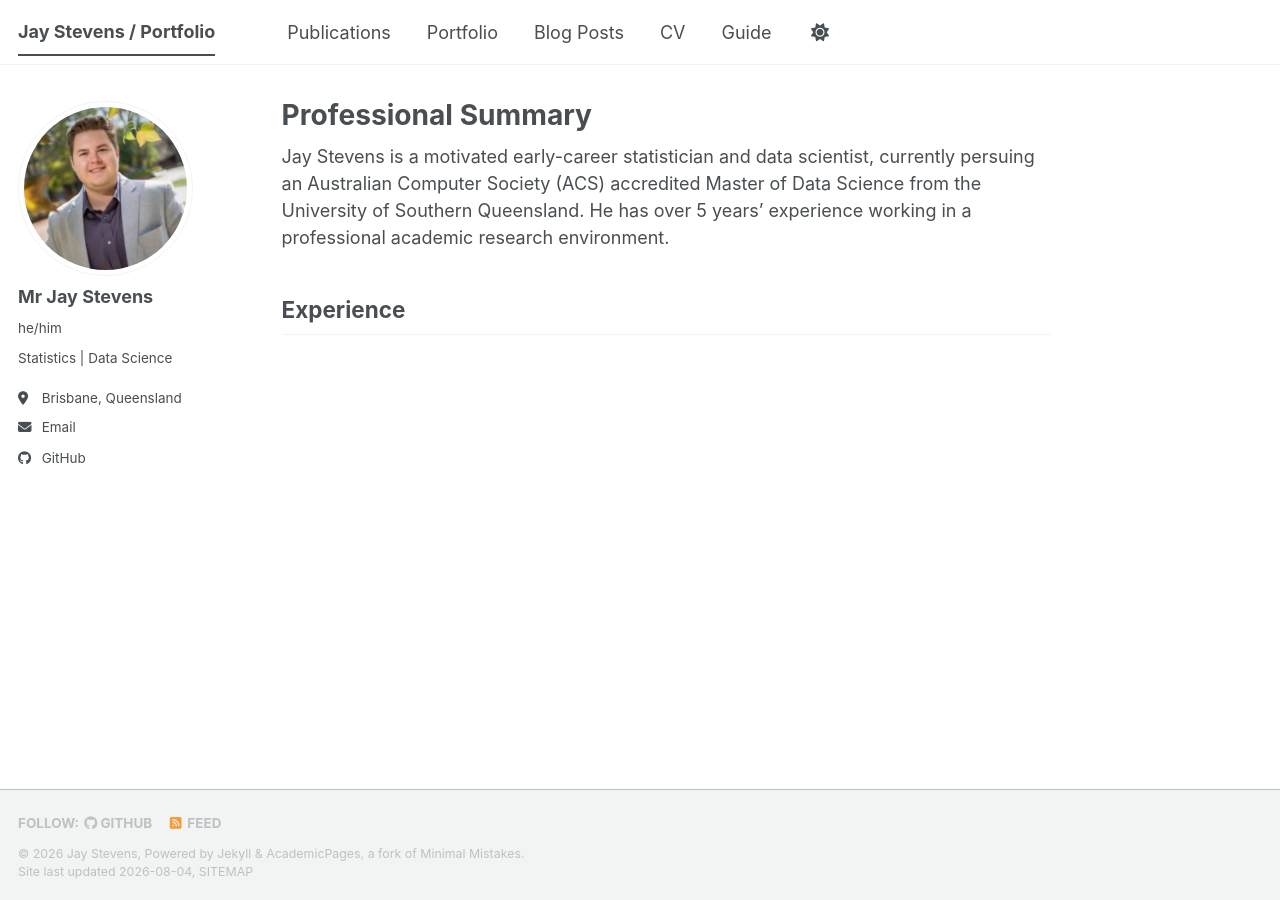
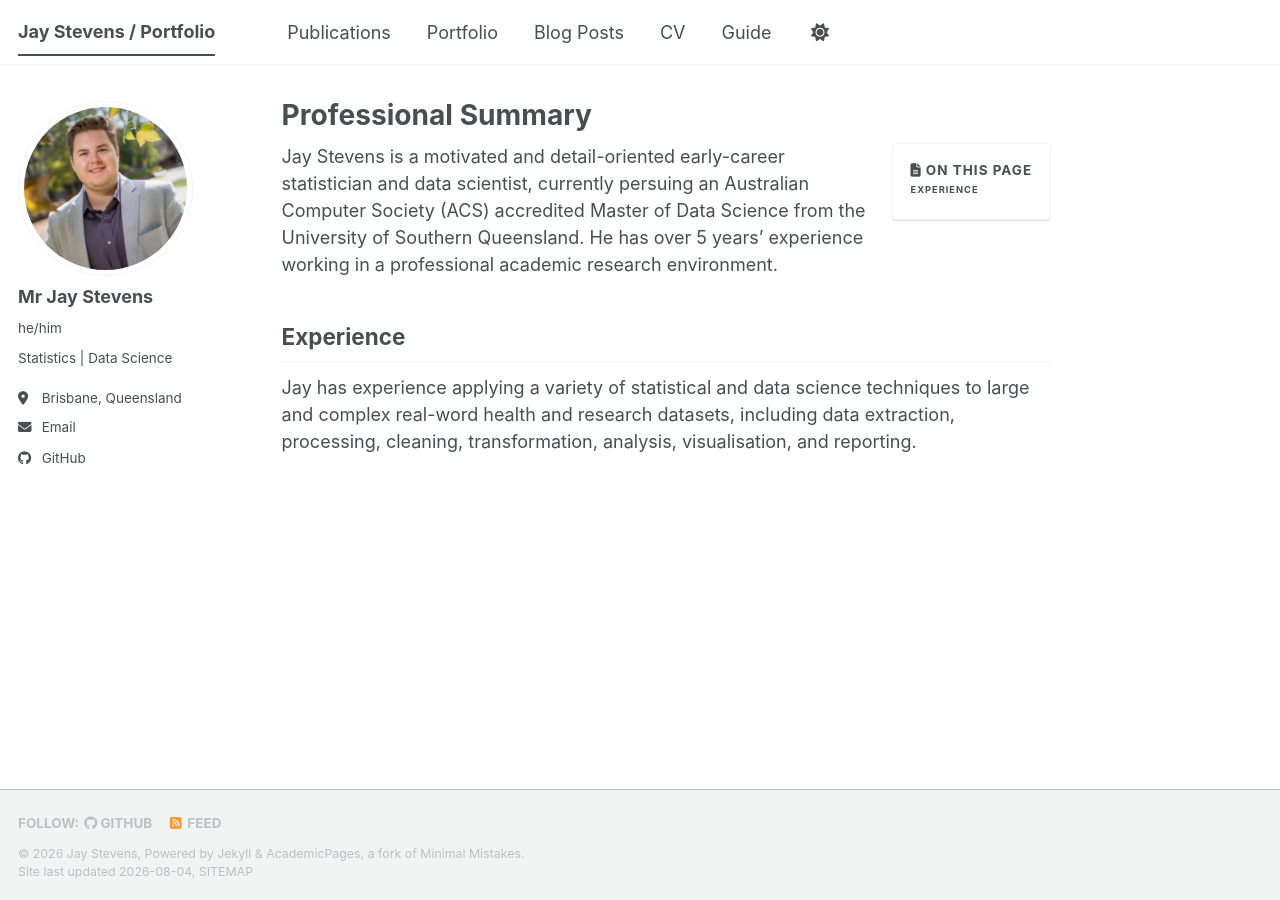
Before and after one commit to jaystev242/jaystev242.github.io, a Jekyll site: the page built from _pages/about.md, in a window 1280 px wide. Built offline with Jekyll 4.4.1, drawn with Linux system fonts in a browser that asks for light colours; a style sheet for code colours, icons or effects is not loaded.

Commit message:
changed some things in the about and markdown pages

```diff
--- a/_pages/about.md
+++ b/_pages/about.md
@@ -7,7 +7,10 @@ redirect_from:
   - /about.html
 ---
 
-Jay Stevens is a motivated early-career statistician and data scientist, currently persuing an Australian Computer Society (ACS) accredited  Master of Data Science from the University of Southern Queensland. He has over 5 years' experience working in a professional academic research environment.
+{% include toc %}
+
+Jay Stevens is a motivated and detail-oriented early-career statistician and data scientist, currently persuing an Australian Computer Society (ACS) accredited  Master of Data Science from the University of Southern Queensland. He has over 5 years' experience working in a professional academic research environment.
 
 Experience
 ----------
+Jay has experience applying a variety of statistical and data science techniques to large and complex real-word health and research datasets, including data extraction, processing, cleaning, transformation, analysis, visualisation, and reporting.
```
Also changed, not shown: _pages/markdown.md (+1 -1 lines).
